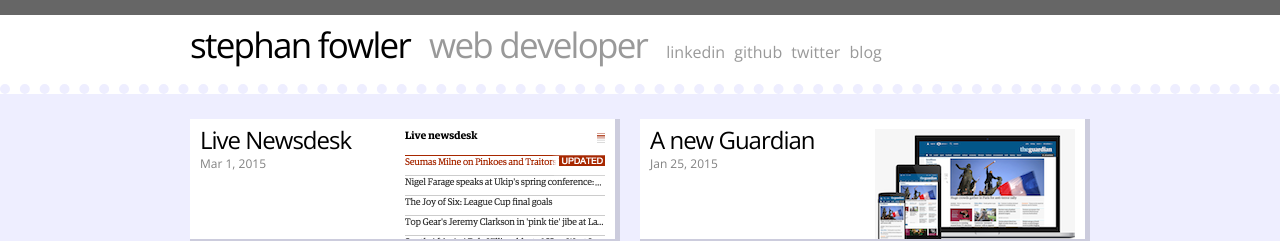
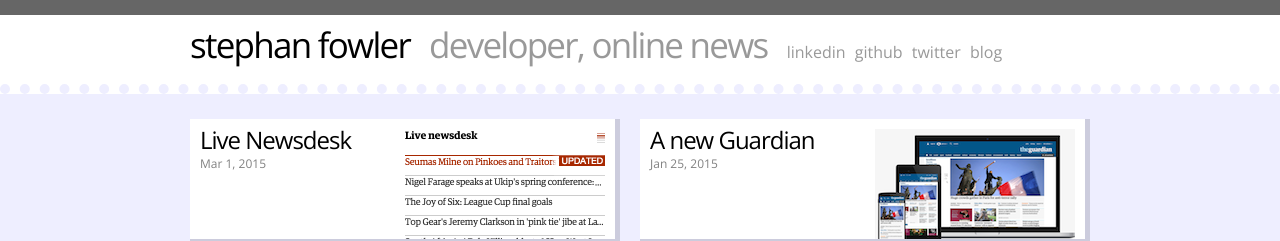
Before and after one commit to stephanfowler/stephanfowler.github.io, a Jekyll site: the page built from index.html, in a window 1280 px wide. Shown: the top 241 px of the page. Built offline with Jekyll 4.4.1, drawn with Linux system fonts in a browser that asks for light colours.

Commit message:
New title

```diff
--- a/_config.yml
+++ b/_config.yml
@@ -1,6 +1,6 @@
 # Site settings
 title: Stephan Fowler
-subtitle: Web Developer
+subtitle: Developer, Online News
 #email: your-email@domain.com
 description: "I develop websites and web applications for newspaper companies. Currently at The Guardian."
 baseurl: ""
```
